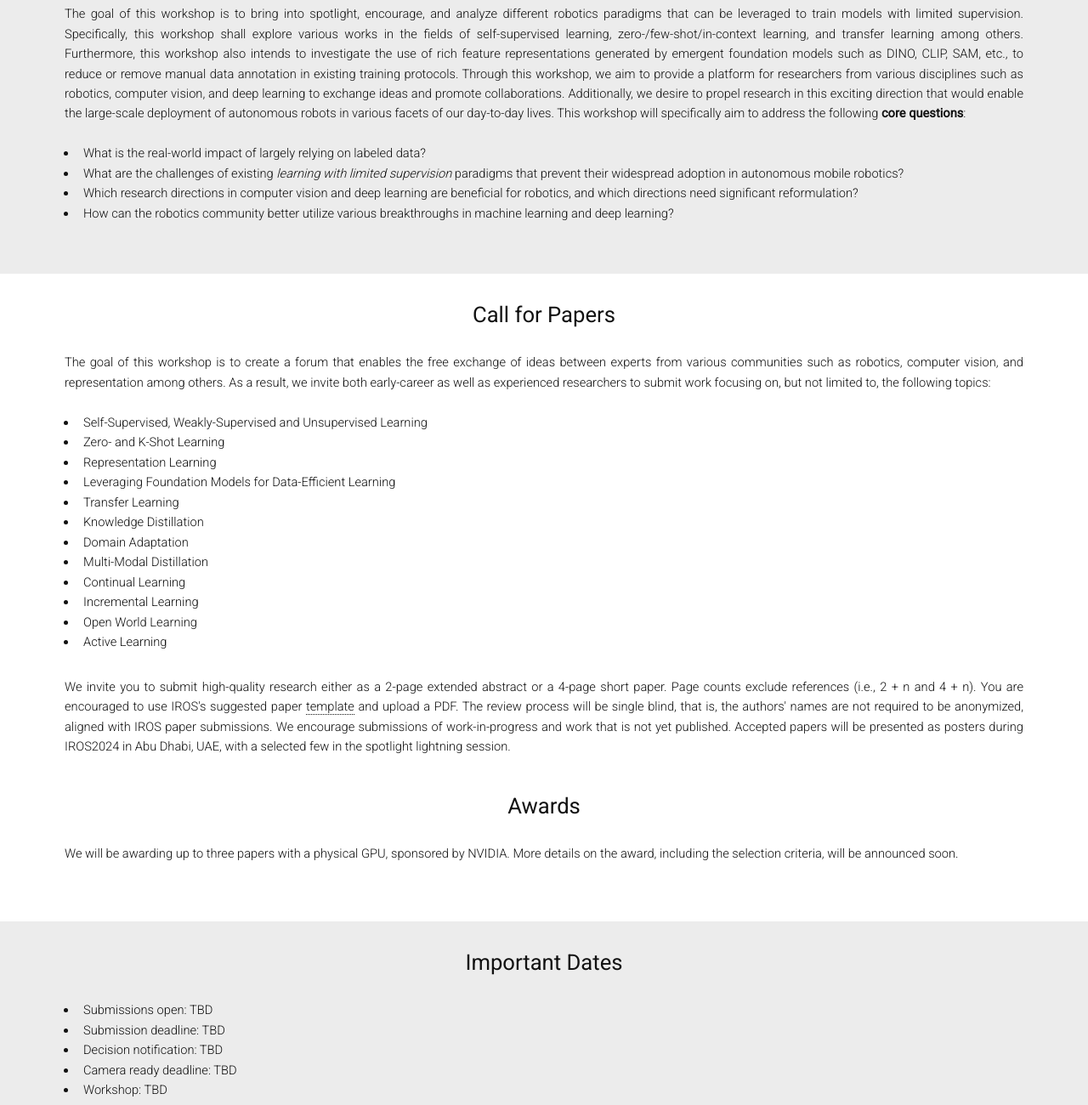
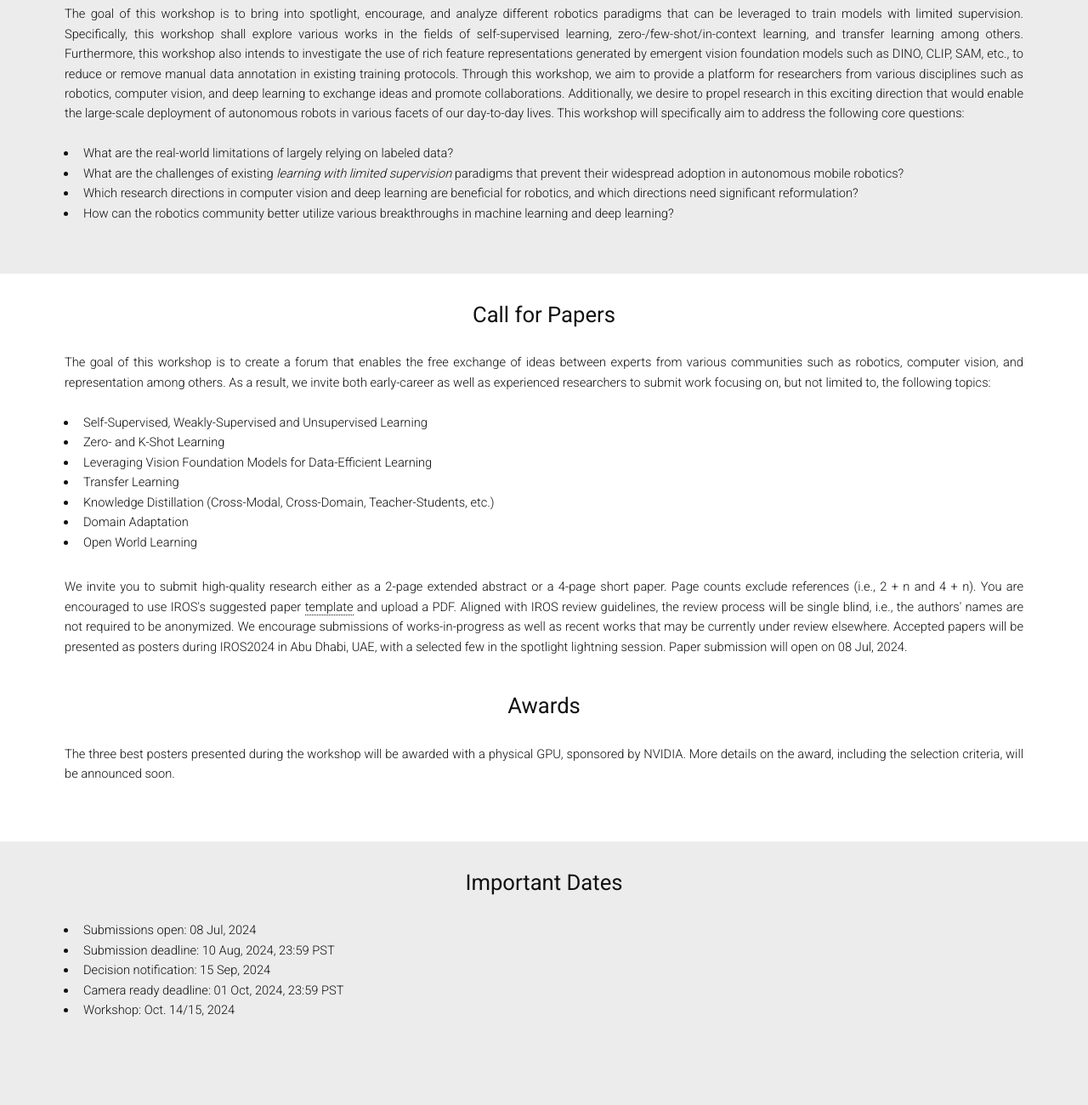
Before and after one commit to bob-workshop/bob-workshop.github.io, a plain HTML site: page index.html in a window 1280 px wide. Shown: the part 540-1840 px from the top of the page at 85% size. Drawn offline with nearby package versions, Linux system fonts and the light colour scheme; some icons are missing.

Commit message:
Update website

```diff
--- a/index.html
+++ b/index.html
@@ -121,11 +121,11 @@
 
                     <br>
                     <p>
-						The goal of this workshop is to bring into spotlight, encourage, and analyze different robotics paradigms that can be leveraged to train models with limited supervision. Specifically, this workshop shall explore various works in the fields of self-supervised learning, zero-/few-shot/in-context learning, and transfer learning among others. Furthermore, this workshop also intends to investigate the use of rich feature representations generated by emergent foundation models such as DINO, CLIP, SAM, etc., to reduce or remove manual data annotation in existing training protocols. Through this workshop, we aim to provide a platform for researchers from various disciplines such as robotics, computer vision, and deep learning to exchange ideas and promote collaborations. Additionally, we desire to propel research in this exciting direction that would enable the large-scale deployment of autonomous robots in various facets of our day-to-day lives. This workshop will specifically aim to address the following <span style="font-weight: bold">core questions</span>:
+						The goal of this workshop is to bring into spotlight, encourage, and analyze different robotics paradigms that can be leveraged to train models with limited supervision. Specifically, this workshop shall explore various works in the fields of self-supervised learning, zero-/few-shot/in-context learning, and transfer learning among others. Furthermore, this workshop also intends to investigate the use of rich feature representations generated by emergent vision foundation models such as DINO, CLIP, SAM, etc., to reduce or remove manual data annotation in existing training protocols. Through this workshop, we aim to provide a platform for researchers from various disciplines such as robotics, computer vision, and deep learning to exchange ideas and promote collaborations. Additionally, we desire to propel research in this exciting direction that would enable the large-scale deployment of autonomous robots in various facets of our day-to-day lives. This workshop will specifically aim to address the following 	core questions:
 					</p>
 					<br>
 					<ul>
-						<li>What is the real-world impact of largely relying on labeled data?</li>
+						<li>What are the real-world limitations of largely relying on labeled data?</li>
 						<li>What are the challenges of existing <i>learning with limited supervision</i> paradigms that prevent their widespread adoption in autonomous mobile robotics?</li>
 						<li>Which research directions in computer vision and deep learning are beneficial for robotics, and which directions need significant reformulation?</li>
 						<li>How can the robotics community better utilize various breakthroughs in machine learning and deep learning?</li>
@@ -155,21 +155,23 @@
 							<ul>
 								<li>Self-Supervised, Weakly-Supervised and Unsupervised Learning</li>
 								<li>Zero- and K-Shot Learning</li>
-								<li>Representation Learning</li>
-								<li>Leveraging Foundation Models for Data-Efficient Learning</li>
+								<!-- <li>Representation Learning</li> -->
+								<li>Leveraging Vision Foundation Models for Data-Efficient Learning</li>
 								<li>Transfer Learning</li>
-								<li>Knowledge Distillation</li>
+								<li>Knowledge Distillation (Cross-Modal, Cross-Domain, Teacher-Students, etc.)</li>
 								<li>Domain Adaptation</li>
-								<li>Multi-Modal Distillation</li>
-								<li>Continual Learning</li>
-								<li>Incremental Learning</li>
+								<!-- <li>Multi-Modal Distillation</li> -->
+								<!-- <li>Continual Learning</li> -->
+								<!-- <li>Incremental Learning</li> -->
 								<li>Open World Learning</li>
-								<li>Active Learning</li>
+								<!-- <li>Active Learning</li> -->
 								<!-- <li>Something with v2v or v2x?</li> -->
 							</ul>
 
 					<p>
-						We invite you to submit high-quality research either as a 2-page extended abstract or a 4-page short paper. Page counts exclude references (i.e., 2 + n and 4 + n). You are encouraged to use IROS's suggested paper <a href="http://ras.papercept.net/conferences/support/support.php">template</a> and upload a PDF. The review process will be single blind, that is, the authors' names are not required to be anonymized, aligned with IROS paper submissions. We encourage submissions of work-in-progress and work that is not yet published. Accepted papers will be presented as posters during IROS2024 in Abu Dhabi, UAE, with a selected few in the spotlight lightning session.
+						We invite you to submit high-quality research either as a 2-page extended abstract or a 4-page short paper. Page counts exclude references (i.e., 2 + n and 4 + n). You are encouraged to use IROS's suggested paper <a href="http://ras.papercept.net/conferences/support/support.php">template</a> and upload a PDF. Aligned with IROS review guidelines, the review process will be single blind, i.e., the authors' names are not required to be anonymized. We encourage submissions of works-in-progress as well as recent works that may be currently under review elsewhere. Accepted papers will be presented as posters during IROS2024 in Abu Dhabi, UAE, with a selected few in the spotlight lightning session.
+
+						Paper submission will open on 08 Jul, 2024.
                     </p>
 
                 <br>
@@ -181,7 +183,7 @@
 			<div class="row">
 				<div class="text">
                     <p>
-						We will be awarding up to three papers with a physical GPU, sponsored by NVIDIA. More details on the award, including the selection criteria, will be announced soon.
+						The three best posters presented during the workshop will be awarded with a physical GPU, sponsored by NVIDIA. More details on the award, including the selection criteria, will be announced soon.
 					</p>
                 <br>
                 </div>
@@ -206,11 +208,11 @@
 			<div class="row">
 				<div class="text">
                     <ul>
-    					<li>Submissions open: TBD</li>
-    					<li>Submission deadline: TBD</li>
-    					<li>Decision notification: TBD</li>
-    					<li>Camera ready deadline: TBD</li>
-    					<li>Workshop: TBD</li>
+    					<li>Submissions open: 08 Jul, 2024</li>
+    					<li>Submission deadline: 10 Aug, 2024, 23:59 PST</li>
+    					<li>Decision notification: 15 Sep, 2024</li>
+    					<li>Camera ready deadline: 01 Oct, 2024, 23:59 PST</li>
+    					<li>Workshop: Oct. 14/15, 2024</li>
 					</ul>
 
                     <br>
```
